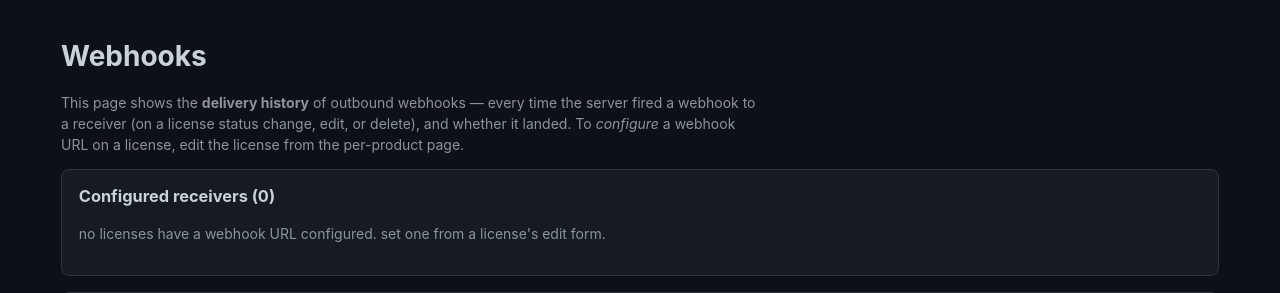
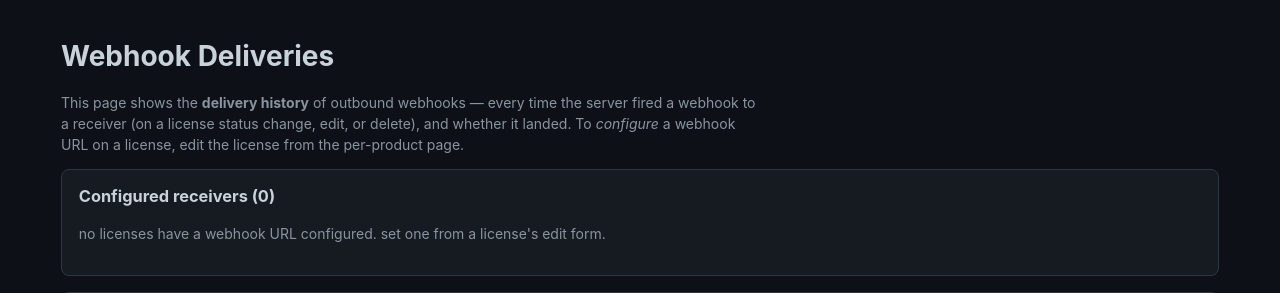
Before and after one commit to Why-Gee/YgLicenseServer, a Python web app: template app/templates/webhook_deliveries.html in a window 1280 px wide. Shown: the top 293 px of the page. Run offline with Jinja, Linux system fonts and the light colour scheme; the template is opened without the code that fills it, so the values that code supplies are empty.

Commit message:
v0.15.2: rename Webhooks nav link + page title to Webhook Deliveries (#52)
Co-authored-by: YanivGorali <yanivg@gmail.com>

```diff
--- a/app/__init__.py
+++ b/app/__init__.py
@@ -1 +1 @@
-__version__ = "0.15.1"
+__version__ = "0.15.2"
--- a/app/templates/base.html
+++ b/app/templates/base.html
@@ -90,7 +90,7 @@
     <a href="/admin/products">Products</a>
     <a href="/admin/customers">Customers</a>
     <a href="/admin/events">Events</a>
-    <a href="/admin/webhook-deliveries">Webhooks</a>
+    <a href="/admin/webhook-deliveries">Webhook Deliveries</a>
     <form class="right" action="/admin/logout" method="post" style="margin:0;">
       {{ csrf_input(request) }}
       <button class="btn muted" type="submit">Log Out</button>
--- a/app/templates/webhook_deliveries.html
+++ b/app/templates/webhook_deliveries.html
@@ -1,7 +1,7 @@
 {% extends "base.html" %}
-{% block title %}Webhooks{% endblock %}
+{% block title %}Webhook Deliveries{% endblock %}
 {% block content %}
-<h1>Webhooks</h1>
+<h1>Webhook Deliveries</h1>
 
 {% if request.query_params.get('retried') %}
 <div class="success">retry triggered. refresh in a moment to see the result.</div>
--- a/pyproject.toml
+++ b/pyproject.toml
@@ -1,6 +1,6 @@
 [project]
 name = "yg-license-server"
-version = "0.15.1"
+version = "0.15.2"
 description = "Self-hostable multi-product license server. Issues signed JWTs, handles Stripe webhooks, ships with an admin UI."
 requires-python = ">=3.12"
 dependencies = [
```
